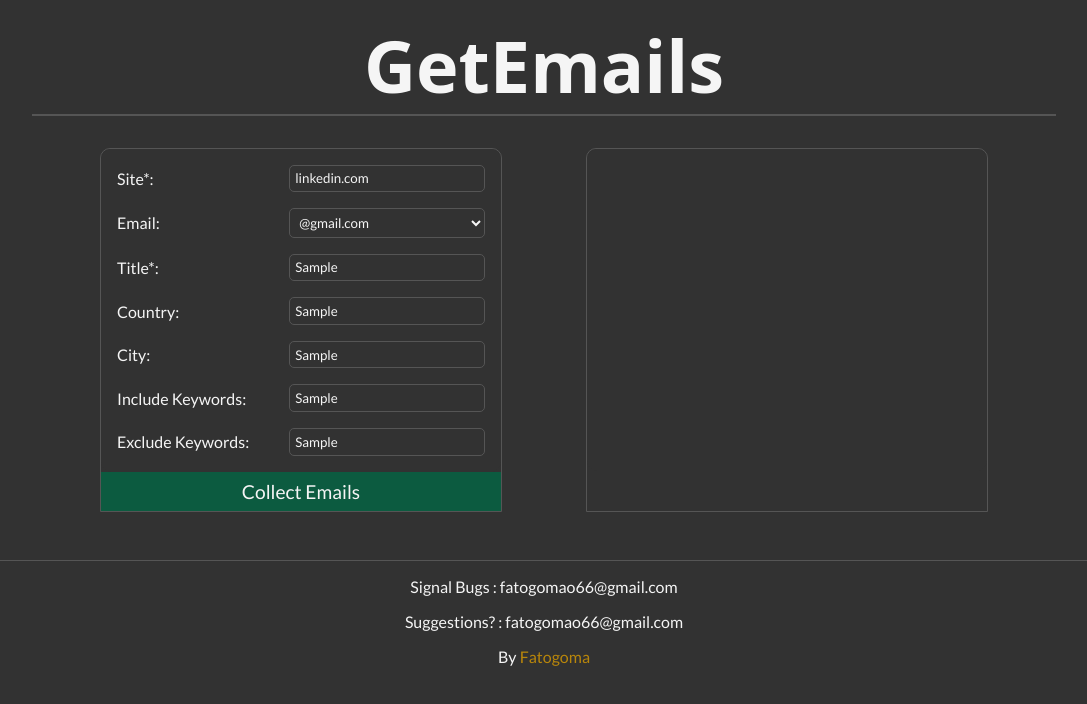
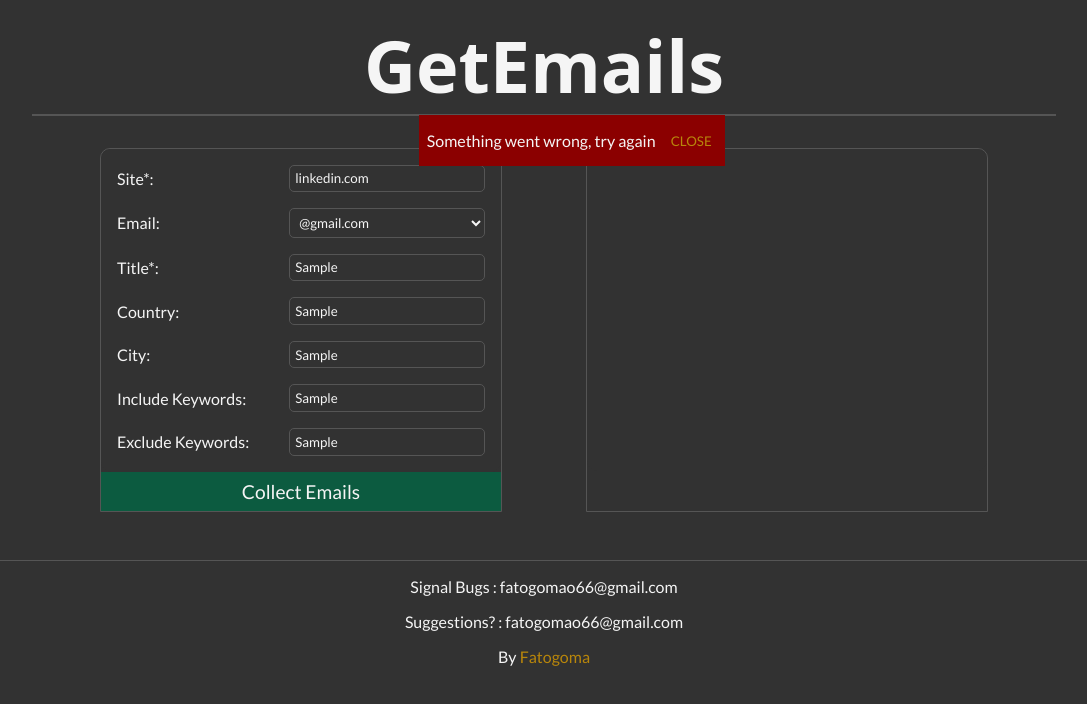
Before and after one commit to OuattaraFatogoma/GetEmails, a website: page public/index.html in a window 1280 px wide. Both pictures are taken after typing "Sample", "Sample", "Sample", "Sample", "Sample" into the empty fields and a click on the button "Collect Emails". Shown: the whole page, without its empty margins (96-1183 px from the left). Drawn offline with Linux system fonts and the light colour scheme; no server answers; a web font is replaced by a local one.

Commit message:
add notification messages

```diff
--- a/public/index.html
+++ b/public/index.html
@@ -13,6 +13,13 @@
         <h1>GetEmails</h1>
     </header>
 
+    <!-- Notification Box -->
+    <audio src="./audio/success.wav" class="successAudio"></audio>
+    <audio src="./audio/danger.wav" class="dangerAudio"></audio>
+    <div class="notification">
+        <p>An alert</p>
+        <button>CLOSE</button>
+    </div>
     <hr class="top"/>
 
     <section>
--- a/public/script.js
+++ b/public/script.js
@@ -9,6 +9,12 @@ const exclude = document.querySelector('#exclude');
 const display = document.querySelector('textarea');
 const loading = document.querySelector('dialog');
 const copyBtn = document.querySelector('.copy')
+const notification = document.querySelector('.notification');
+const closeNotification = document.querySelector('.notification>button');
+const successAudio = document.querySelector('.successAudio');
+const dangerAudio = document.querySelector('.dangerAudio');
+
+
 
 form.addEventListener('submit', async (event) => {
     event.preventDefault();
@@ -25,10 +31,11 @@ form.addEventListener('submit', async (event) => {
         });
         if(response.status === 500) throw new Error("Something went wrong please try again");
         const emails = await response.json();
-        display.value = emails.join("\n");
+        display.value = emails.join(",\n");
         copyBtn.style.display = "block";
+        notify("Emails List ready !");
     } catch (error) {
-        // TODO: display error to user
+        notify("Something went wrong, try again", "danger");
     }finally{
         loading.close();
     }
@@ -37,7 +44,7 @@ form.addEventListener('submit', async (event) => {
 
 copyBtn.addEventListener("click", () => {
     navigator.clipboard.writeText(display.value);
-    // Todo alert copy successfully
+    notify("Copy to clipboard");
 });
 
 
@@ -52,3 +59,20 @@ const getMessage = () =>{
     if(exclude.value) message += ` -"${exclude.value}"`;
     return message;
 }
+
+
+const notify = (message, type = "success") => {
+    if(type === "danger"){
+        notification.style.backgroundColor = "darkred";
+        dangerAudio.play();
+
+    } else{
+        successAudio.play();
+    }
+    notification.children[0].textContent = message;
+    notification.style.transform = "translateY(100%)";
+    setTimeout( () => notification.style.transform = "translateY(-200%)", 3000);
+    closeNotification.addEventListener("click", () =>{
+        notification.style.transform = "translateY(-200%)"
+    });
+}
--- a/public/styles.css
+++ b/public/styles.css
@@ -182,3 +182,31 @@ dialog{
         height: 32px;
     }
 }
+
+/* Notification */
+
+.notification{
+    display: flex;
+    row-gap: 1rem;
+    justify-content: space-between;
+    flex-wrap: wrap;
+    background-color: rgb(12, 91, 64);
+    width: 300px;
+    padding: 1rem .2rem;
+    position: absolute;
+    top: 8%;
+    left: calc(50% - 125px);
+    transform: translateY(-200%);
+    transition: transform 500ms  ;
+}
+
+.notification p, .notification button{
+    background-color: transparent;
+    margin: auto;
+}
+
+.notification button{
+    border: none;
+    cursor: pointer;
+    color: darkgoldenrod;
+}
```
Also changed, not shown: bot.js (+4 -4 lines), 2 other files.
